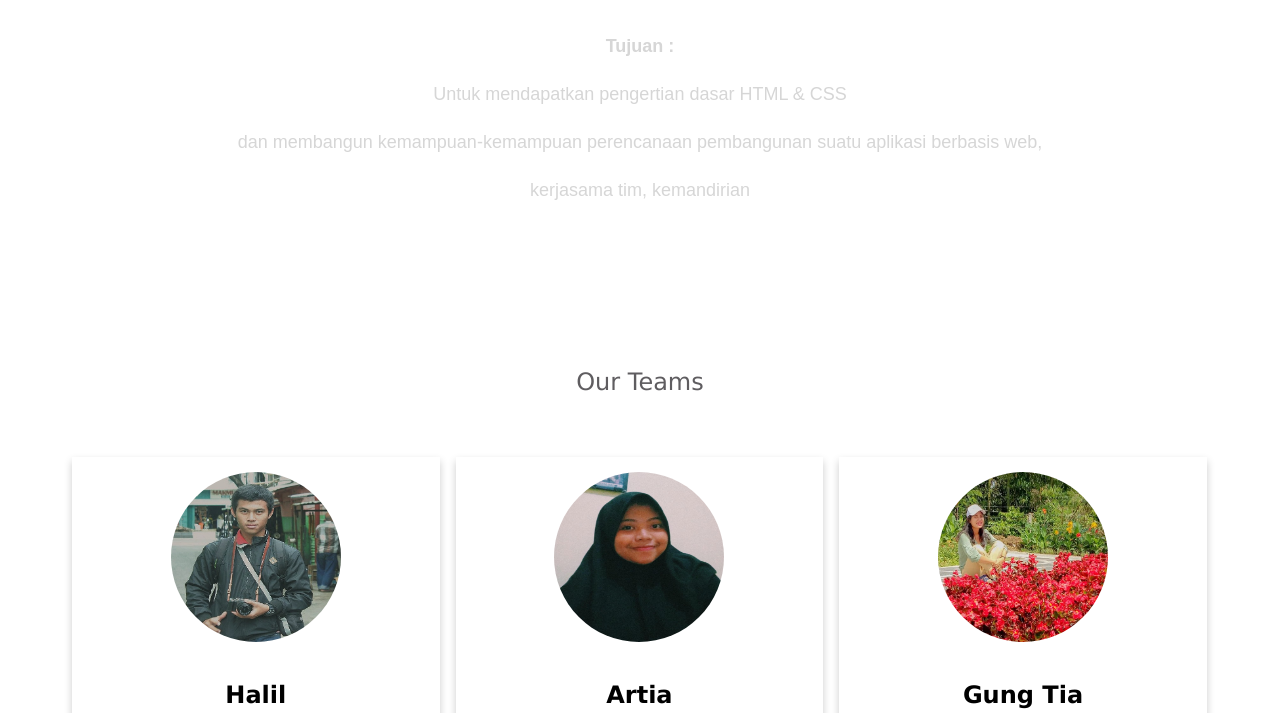
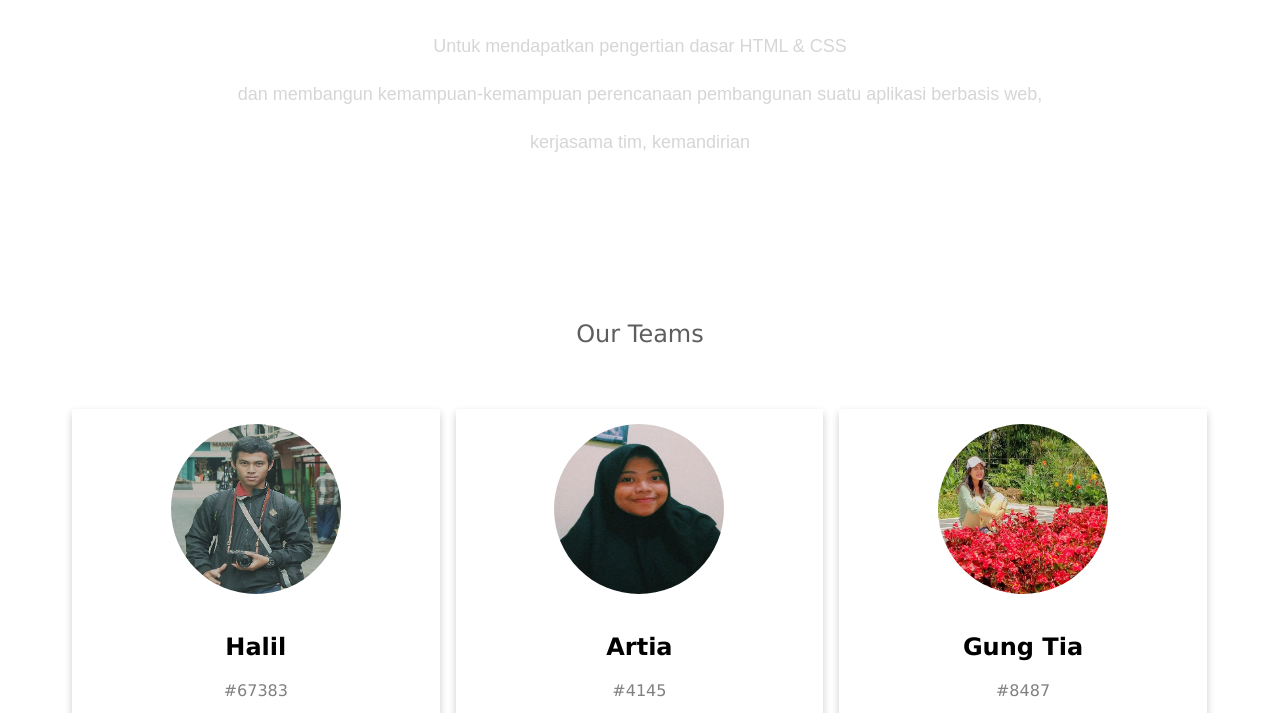
Before and after one commit to sandatya/B30_DTS20, a plain HTML site: page index.html in a window 1280 px wide. Shown: the part 255-968 px from the top of the page. Drawn offline with Linux system fonts and the light colour scheme.

Commit message:
Update index.html

```diff
--- a/index.html
+++ b/index.html
@@ -34,7 +34,7 @@
     <div class="container" id="intro">
 
         <h1>PROYEK TIM HTML & CSS</h1>
-      <p><strong>Tujuan :</strong></p>
+        <p><Tujuan :</p>
         <p>Untuk mendapatkan pengertian dasar HTML & CSS </p>
         <p>dan membangun kemampuan-kemampuan perencanaan pembangunan suatu aplikasi berbasis web,</p>
         <p> kerjasama tim, kemandirian</p>
```
